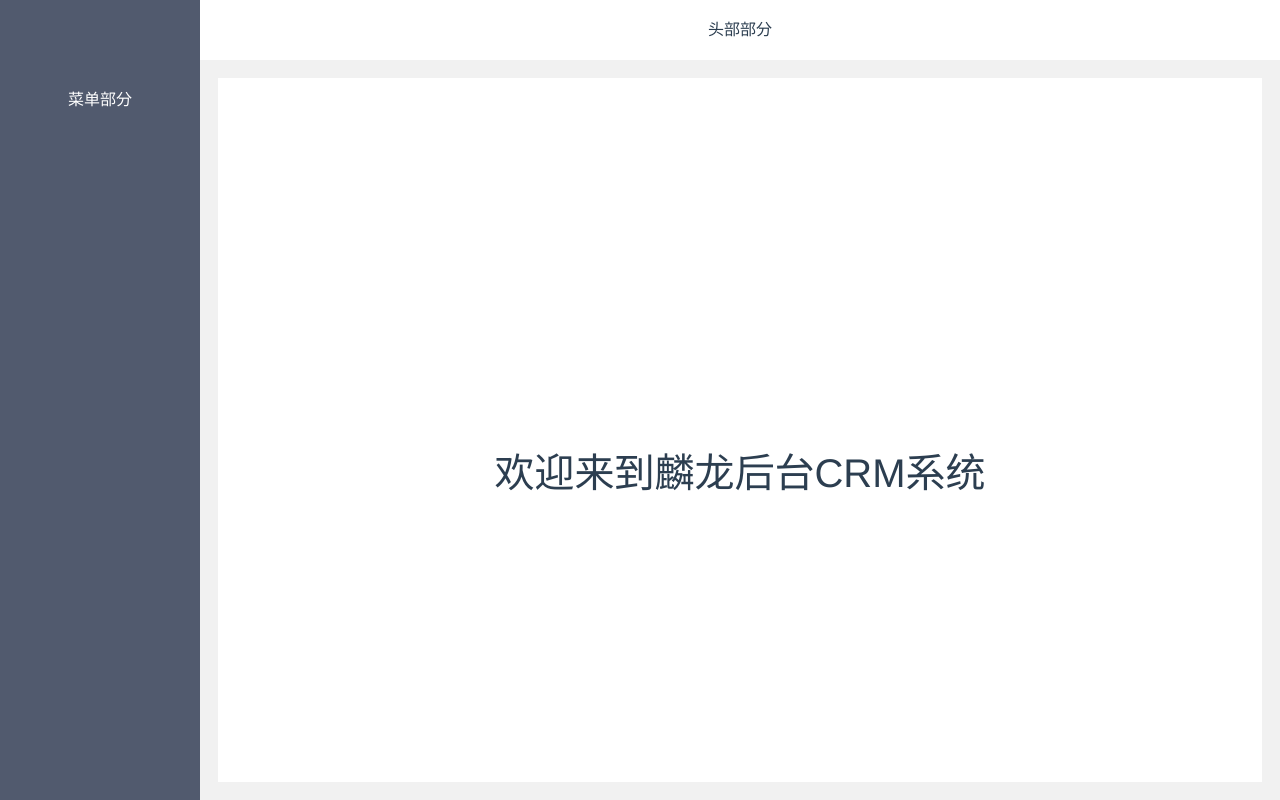
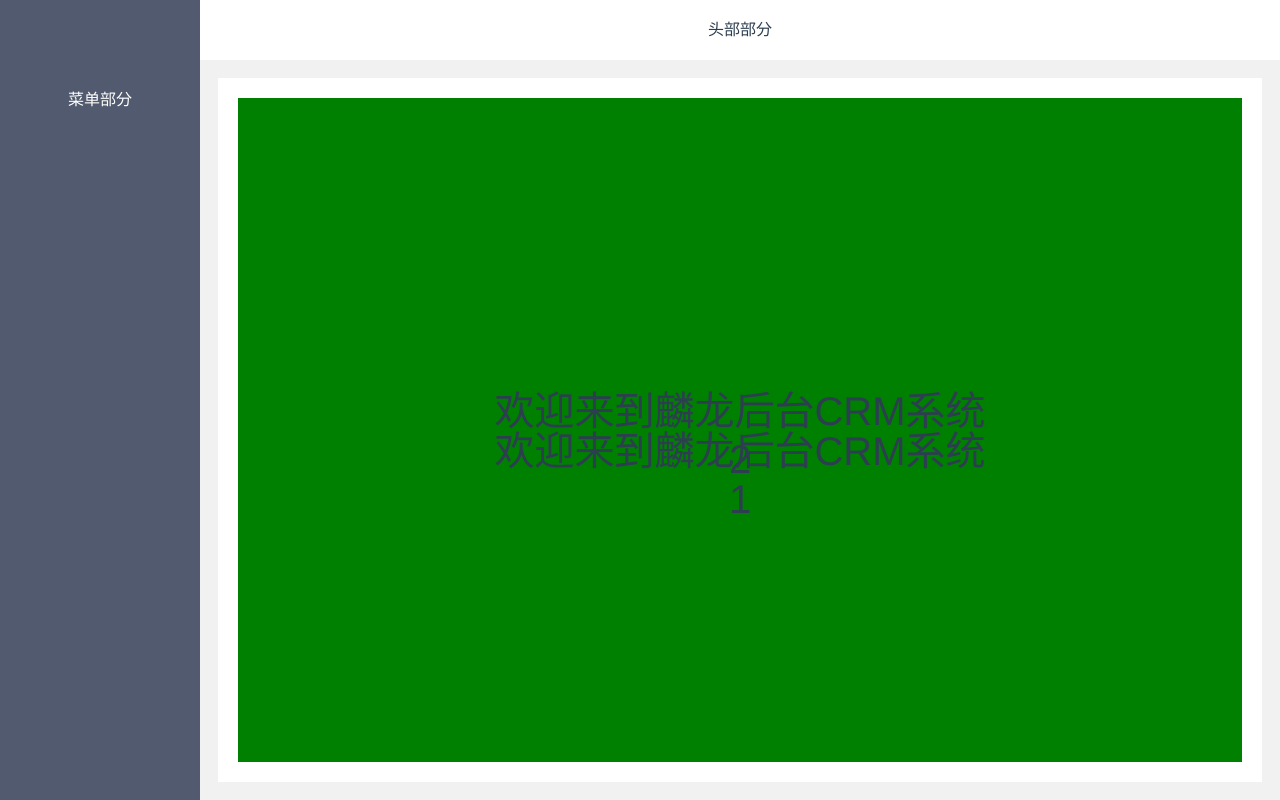
Before and after one commit to GrandKai/vue-admin, a Vue app: page / in a window 1280 px wide. Built offline with nearby package versions, Linux system fonts and the light colour scheme.

Commit message:
布局文件

```diff
--- a/src/layout/Index.vue
+++ b/src/layout/Index.vue
@@ -53,6 +53,10 @@
 
     .main-content {
         padding: 20px;
+        /*box-sizing: border-box;*/
+        /*margin-top: -20px;*/
+        /*position: absolute;*/
+        /*height: 100%;*/
     }
 
 </style>
--- a/src/layout/Welcome.vue
+++ b/src/layout/Welcome.vue
@@ -1,6 +1,7 @@
 <template>
-    <div class="welcome" :style='{minHeight}'>
-        <p>欢迎来到麟龙后台CRM系统</p>
+    <div class="welcome" :style='{minHeight, backgroundColor}'>
+        <p>欢迎来到麟龙后台CRM系统1</p>
+        <span>欢迎来到麟龙后台CRM系统2</span>
     </div>
 </template>
 
@@ -9,11 +10,14 @@
     name: "Welcome",
     data() {
       return {
-        minHeight: ''
+        minHeight: '',
+        backgroundColor: "green"
       }
     },
     created() {
       window.onresize = this.getMainHeight
+
+      // TODO：可以做一些数据初始化动作
     },
     mounted() {
       this.getMainHeight();
@@ -22,6 +26,7 @@
       getMainHeight() {
         console.log('获取Main高度2');
         this.minHeight = `${document.documentElement.clientHeight - 136}px`;
+        // this.minHeight = `${document.documentElement.clientHeight - 96}px`;
       }
     }
   }
@@ -31,6 +36,13 @@
     .welcome {
         position: relative;
         width: 100%;
+        span {
+            position: absolute;
+            top: 50%;
+            left: 50%;
+            transform: translate(-50%, -50%);
+            font-size: 40px;
+        }
         p {
             position: absolute;
             top: 50%;
```
